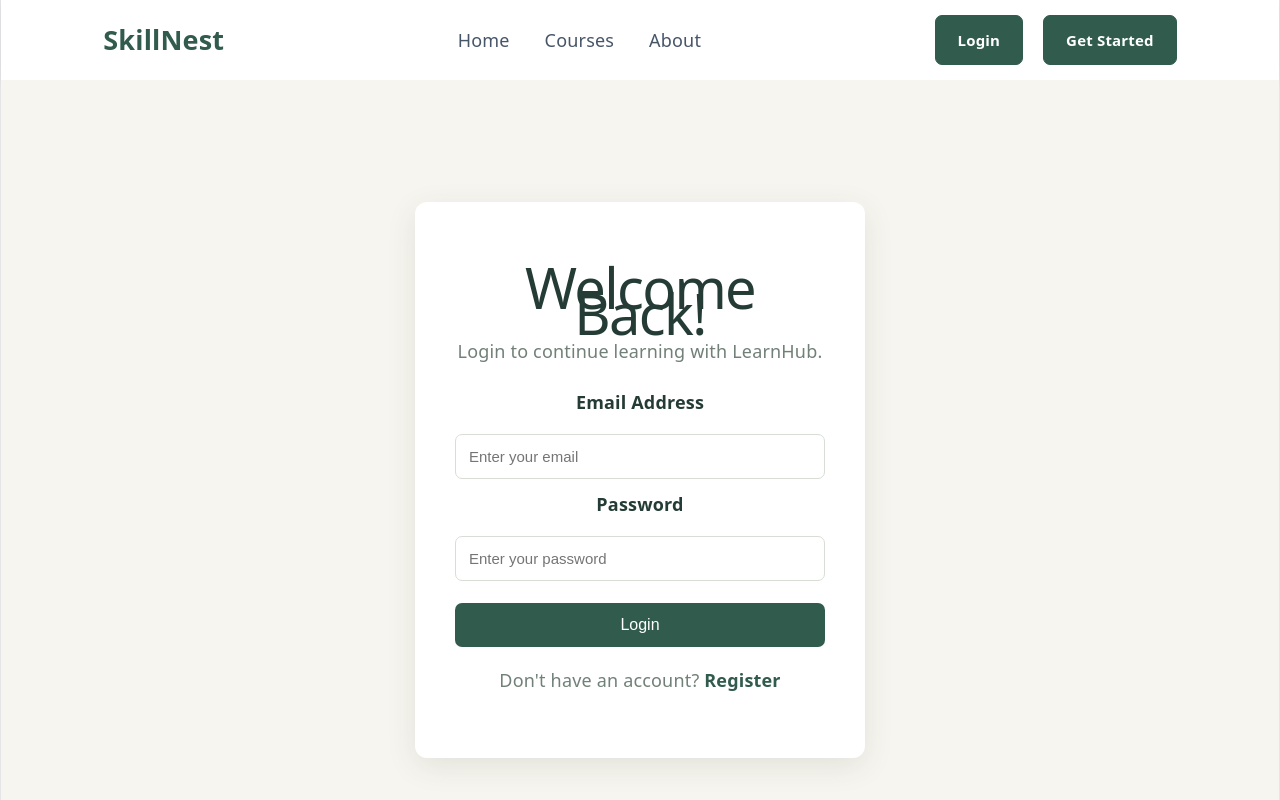
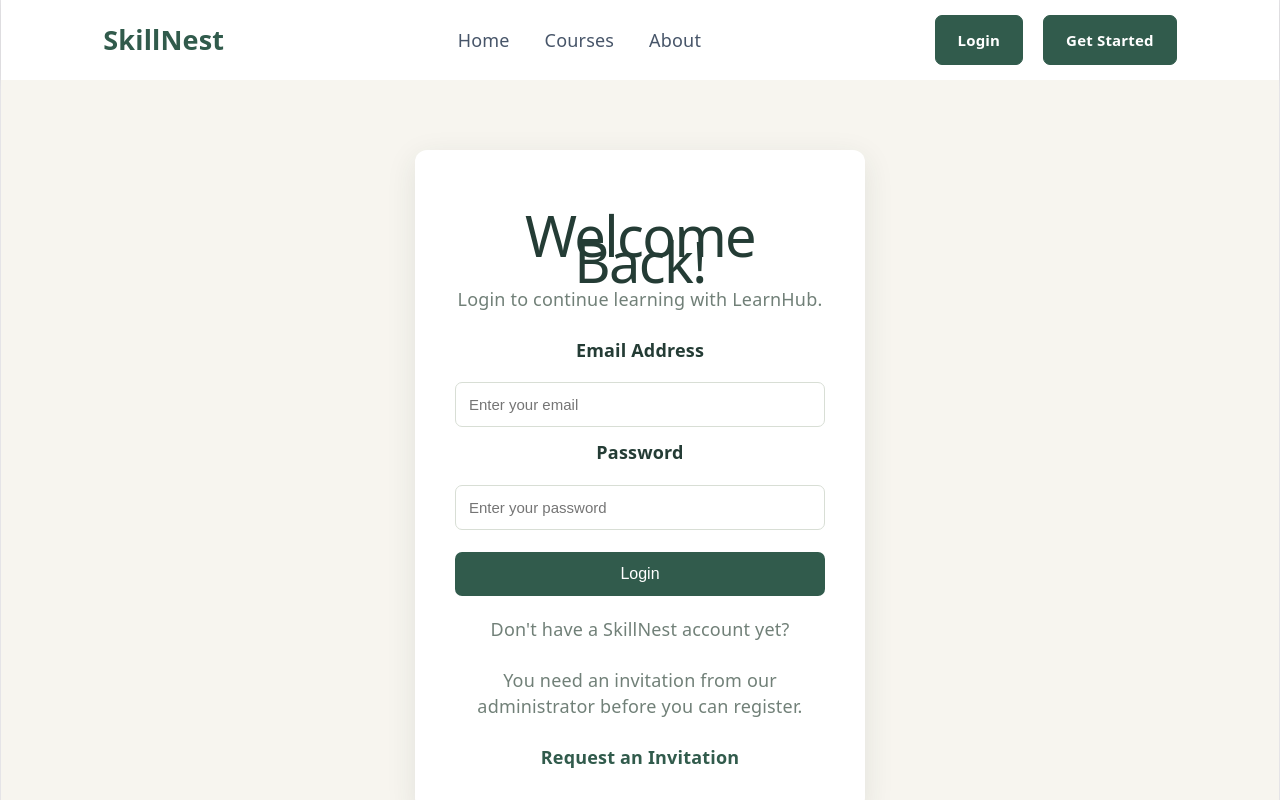
Before and after one commit to sirdrick037-svg/lms_config, a React (Vite) app in the folder lms-frontend/: page /login in a window 1280 px wide. Shown: the top 800 px of the page. Built offline with nearby package versions, Linux system fonts and the light colour scheme.

Commit message:
feat: update Login component to provide invitation request messaging and link

```diff
--- a/lms-frontend/src/pages/Login.jsx
+++ b/lms-frontend/src/pages/Login.jsx
@@ -68,9 +68,17 @@ function Login() {
           </button>
         </form>
 
-        <p className="auth-link">
-          Don't have an account? <Link to="/register">Register</Link>
-        </p>
+        <div className="auth-link">
+  <p>
+    Don't have a SkillNest account yet?
+  </p>
+
+  <p>
+    You need an invitation from our administrator before you can register.
+  </p>
+
+  <Link to="/join">Request an Invitation</Link>
+</div>
       </div>
     </div>
   );
```
